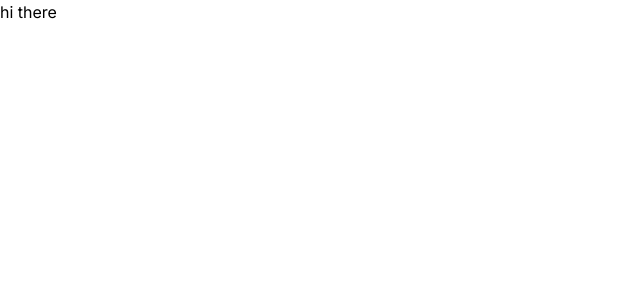
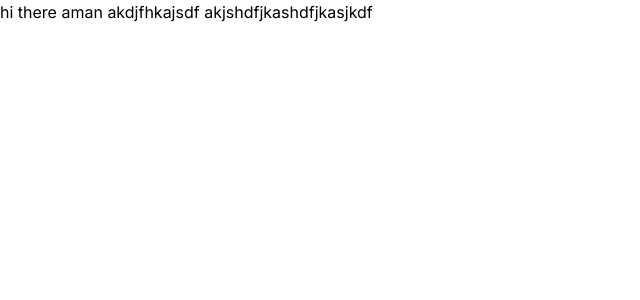
Before and after one commit to aman97703/wallet-monorepo, a Next.js app in the folder apps/merchant/: page / in a window 1280 px wide. Shown: the top 300 px of the page, without its empty margins (0-640 px from the left). Built offline with nearby package versions, Linux system fonts and the light colour scheme.

Commit message:
second commit

```diff
--- a/apps/merchant/app/page.tsx
+++ b/apps/merchant/app/page.tsx
@@ -1,4 +1,4 @@
 export default function Page() {
   // const balance = useBalance();
-  return <div>hi there</div>;
+  return <div>hi there aman akdjfhkajsdf akjshdfjkashdfjkasjkdf</div>;
 }
```
